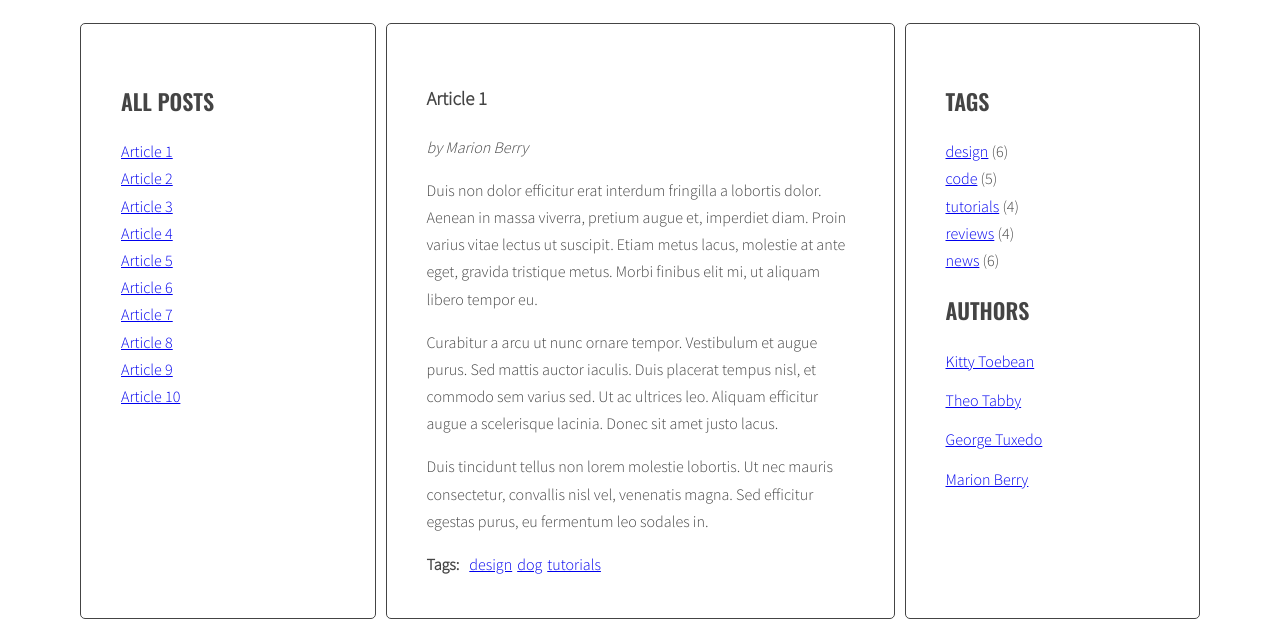
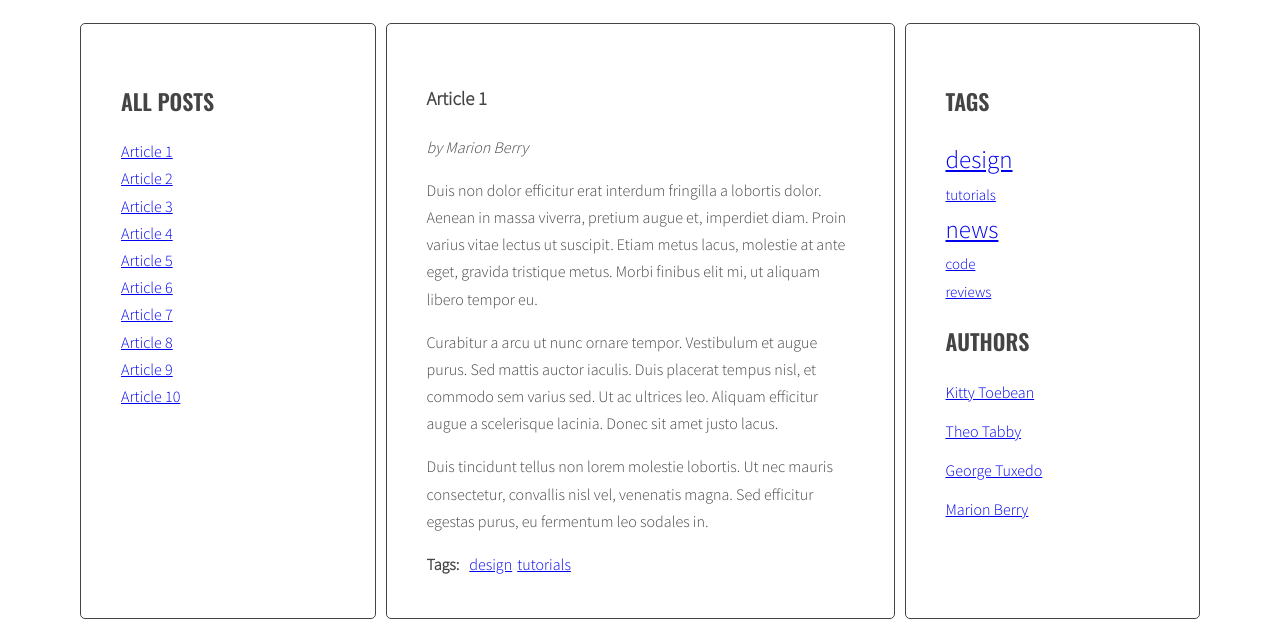
Before and after one commit to infamusse/javascript-blog, a website: page index.html in a window 1280 px wide. Shown: the part 220-847 px from the top of the page. Drawn offline with nearby package versions, Linux system fonts and the light colour scheme.

Commit message:
Add tag cloud

```diff
--- a/index.html
+++ b/index.html
@@ -30,7 +30,7 @@
               <button class="button button--hide">Back to all post</button>
             </aside>
             <section class="posts">
-              <article data-tags="design dog tutorials" data-author="Marion Berry" class="post active" id="article-1">
+              <article data-tags="design tutorials" data-author="Marion Berry" class="post active" id="article-1">
                 <h3 class="post-title">Article 1</h3>
                 <p class="post-author">by Marion Berry</p>
                 <div class="post-content">
@@ -46,7 +46,7 @@
                   </ul>
                 </div>
               </article>
-              <article data-tags="news code designtutorials" data-author="Theo Tabby" class="post" id="article-2">
+              <article data-tags="news code" data-author="Theo Tabby" class="post" id="article-2">
                 <h3 class="post-title">Article 2</h3>
                 <p class="post-author">by Theo Tabby</p>
                 <div class="post-content">
@@ -193,11 +193,6 @@
             <aside class="sidebar">
               <h2 class="section-title">Tags</h2>
               <ul class="list tags">
-                <li><a href="#">design</a> <span>(6)</span></li>
-                <li><a href="#">code</a> <span>(5)</span></li>
-                <li><a href="#">tutorials</a> <span>(4)</span></li>
-                <li><a href="#">reviews</a> <span>(4)</span></li>
-                <li><a href="#">news</a> <span>(6)</span></li>
               </ul>
               <h2 class="section-title">Authors</h2>
               <ul class="list authors">
--- a/js/script.js
+++ b/js/script.js
@@ -1,24 +1,18 @@
 "use strict";
 
 const titleClickHandler = function(event) {
-  console.log(event);
   event.preventDefault();
-
   const activeLinks = document.querySelectorAll(".titles a.active");
   for (let activeLink of activeLinks) {
     activeLink.classList.remove("active");
   }
   this.classList.add("active");
-
   const activeArticles = document.querySelectorAll(".posts article.active");
-
   for (let activeArticle of activeArticles) {
     activeArticle.classList.remove("active");
   }
 
   let attribute = this.getAttribute("href");
-  console.log(attribute);
-
   let activeArticle = document.querySelector(attribute);
 
   activeArticle.classList.add("active");
@@ -40,7 +34,6 @@ const createPostLinks = posts => {
 
 const generateTitleLinks = (customSelector = "") => {
   const posts = document.querySelectorAll(".post" + customSelector);
-  console.log("custom: " + customSelector);
   createPostLinks(posts);
   const links = document.querySelectorAll(".titles li a");
 
@@ -53,22 +46,52 @@ const generateTitleLinks = (customSelector = "") => {
 
 generateTitleLinks();
 
-const authors = document.querySelectorAll(".list.authors a");
+const generateAuthors = authors => {
   for (const author of authors) {
     author.addEventListener("click", function() {
       generateTitleLinks("[data-author='" + this.getAttribute("href") + "']");
       document.querySelector("button").classList.remove("button--hide");
-    console.log(this, this.getAttribute("href"));
       event.preventDefault();
     });
   }
+};
+const authors = document.querySelectorAll(".list.authors a");
+generateAuthors(authors);
 
 document.querySelector("button").addEventListener("click", function() {
   generateTitleLinks();
   document.querySelector("button").classList.add("button--hide");
 });
 
+function calculateTagParams(tags) {
+  const params = {
+    min: 999999,
+    max: 0
+  };
+  for (let tag in tags) {
+    params.max = Math.max(tags[tag], params.max);
+    params.min = Math.min(tags[tag], params.min);
+  }
+  return params;
+}
+let optCloudClassCount = 5;
+let optCloudClassPrefix = "tag-size-";
+
+function calculateTagClass(count, params) {
+  const classNumber = Math.floor(
+    ((count - params.min) / (params.max - params.min)) * optCloudClassCount + 1
+  );
+  if (classNumber >= params.max * 0.66) {
+    return "big";
+  } else if (classNumber >= params.max * 0.33 <= params.max * 0.66) {
+    return "medium";
+  } else {
+    return "small";
+  }
+}
+
 function generateTags() {
+  let allTags = {};
   const articles = document.querySelectorAll(".post");
   for (let article of articles) {
     let tagsWrapper = article.querySelector(".post-tags .list.list-horizontal");
@@ -77,9 +100,28 @@ function generateTags() {
     for (let tag of tags) {
       const element = "<li><a href='#data-" + tag + "'>" + tag + "</a></li>";
       html += element;
+      if (!allTags.hasOwnProperty(tag)) {
+        allTags[tag] = 1;
+      } else {
+        allTags[tag]++;
+      }
     }
     tagsWrapper.innerHTML = html;
-    console.log(tagsWrapper);
+    const tagParams = calculateTagParams(allTags);
+    console.log("tagParams", tagParams);
+    let allTagsHTML = "";
+    for (let tag in allTags) {
+      const tagLinkHTML =
+        "<li><a href='#'class='" +
+        optCloudClassPrefix +
+        calculateTagClass(allTags[tag], tagParams) +
+        "'>" +
+        tag +
+        "</a><li>";
+      allTagsHTML += tagLinkHTML;
+    }
+    const tagList = document.querySelector(".tags");
+    tagList.innerHTML = allTagsHTML;
   }
 }
 
--- a/sass/style.scss
+++ b/sass/style.scss
@@ -144,3 +144,16 @@ body {
     margin: 0 10px 0 0;
   }
 }
+
+/*Tags*/
+.list.tags {
+  .tag-size-big {
+    font-size: 25px;
+  }
+  .tag-size-medium {
+    font-size: 15px;
+  }
+  .tag-size-small {
+    font-size: 5px;
+  }
+}
```
Also changed, not shown: css/style.css, 1 other file. Lines whose indentation alone changed are shown as unchanged.
